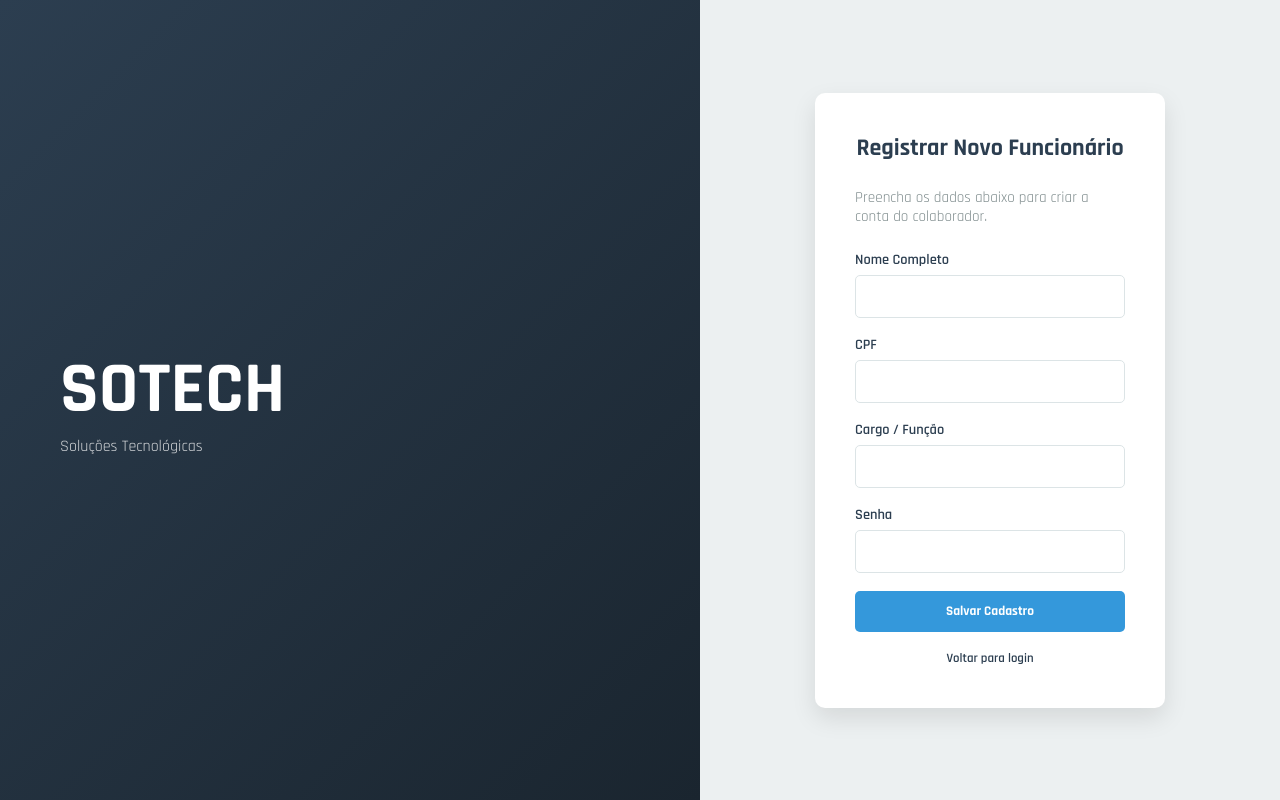
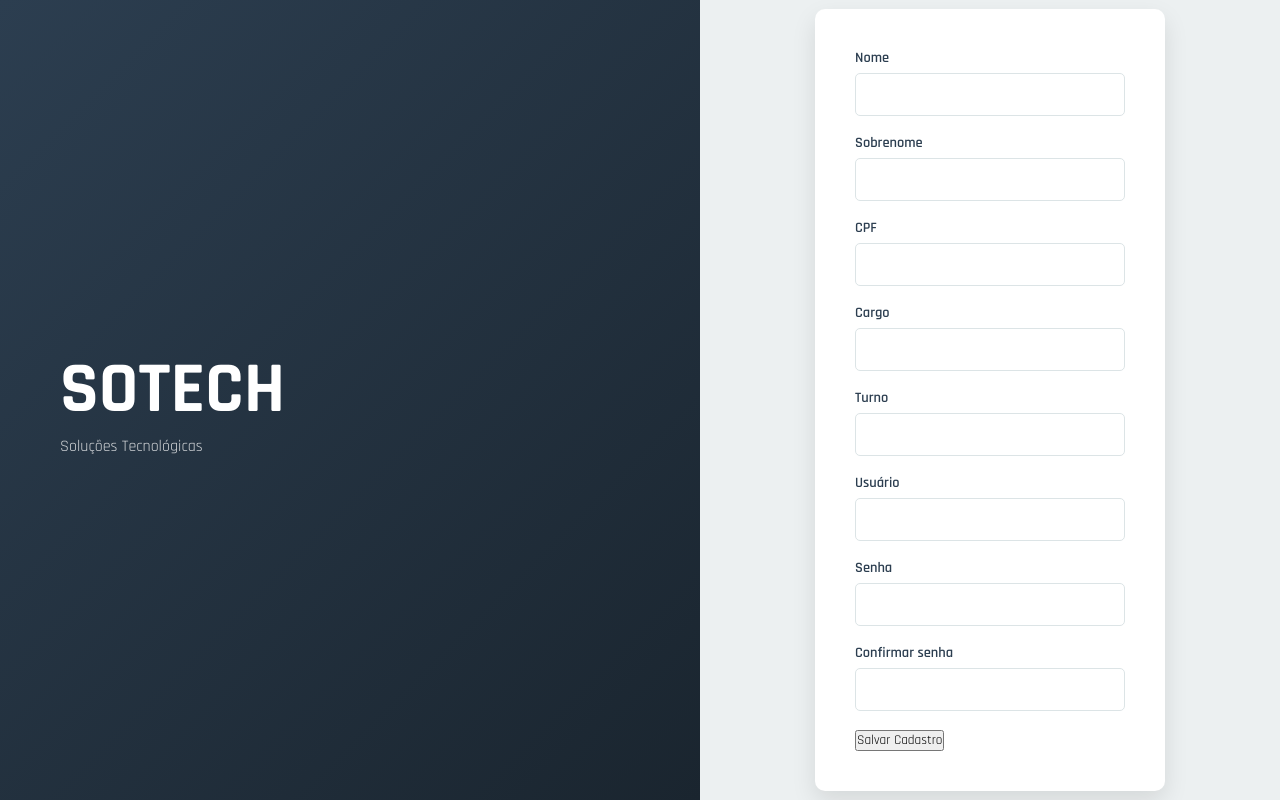
Before and after one commit to Kcallvs/Sotech, a Django app: page /cadastro/ in a window 1280 px wide. Run offline with Django 5.2, Linux system fonts and the light colour scheme; some libraries are stand-ins or nearby versions.

Commit message:
crudUsuario

```diff
--- a/core/forms.py
+++ b/core/forms.py
@@ -1,20 +1,12 @@
 from django import forms
-from .models import Cliente,Produto,Estoque
+from .models import Funcionario, Cliente,Produto,Estoque
 # from django.contrib.auth import get_user_model
-# from django.contrib.auth.forms import UserCreationForm, UserChangeForm
+from django.contrib.auth.forms import UserCreationForm
 
-# CustomUser = get_user_model()
-
-
-
-# class FuncionarioForm(forms.ModelForm):
-#     class Meta:
-#         model =  Funcionario
-#         fiels = ['fist_name','last_name','cargo','turno','cpf','password']
-
-#         widgets = {
-#             'password': forms.PasswordInput(),
-#         }
+class FuncionarioFormCadastro(UserCreationForm):
+    class Meta:
+        model =  Funcionario
+        fields = ['first_name','last_name','cargo','turno','cpf','username','password']
 
 class EstoqueForm(forms.ModelForm):
     class Meta:
--- a/core/models.py
+++ b/core/models.py
@@ -12,10 +12,10 @@ from django.contrib.auth.models import AbstractUser
 class Funcionario(AbstractUser):
     cargo = models.CharField("Cargo", max_length=50)
     turno = models.CharField("Turno", max_length=50)
-    cpf = models.CharField("CPF", max_length=11)
+    cpf = models.CharField("CPF", max_length=11, primary_key=True)
 
     def __str__(self):
-        return self.username
+        return self.cpf
 
 
 class Cliente(models.Model):
--- a/core/templates/html/cadastro.html
+++ b/core/templates/html/cadastro.html
@@ -1,4 +1,5 @@
 {% load static %}
+{% load widget_tweaks %}
 <!DOCTYPE html>
 <html>
 
@@ -9,7 +10,8 @@
     <meta name='viewport' content='width=device-width, initial-scale=1'>
     <link rel='stylesheet' type='text/css' media='screen' href="{% static 'style/global.css' %}?{% now 'U' %}">
 
-    <link rel='stylesheet' type='text/css' media='screen' href="{% static 'style/style_login_cadastro.css' %}?{% now 'U' %}">
+    <link rel='stylesheet' type='text/css' media='screen'
+        href="{% static 'style/style_login_cadastro.css' %}?{% now 'U' %}">
     <link href="https://cdnjs.cloudflare.com/ajax/libs/font-awesome/6.4.2/css/all.min.css" rel="stylesheet">
     <link rel="preconnect" href="https://fonts.googleapis.com">
     <link rel="preconnect" href="https://fonts.gstatic.com" crossorigin>
@@ -25,46 +27,48 @@
         </div>
 
         <div class="right">
-            <form action="{% url 'cadastro' %}"   method="POST">
+            <form method="POST">
                 {% csrf_token %}
 
-                <h2>Registrar Novo Funcionário</h2>
-                <p>Preencha os dados abaixo para criar a conta do colaborador.</p>
-
                 <div class="input-group">
-                    <label for="full_name">Nome Completo</label>
-                    <input type="text" id="full_name" name="full_name"  required>
+                    <label>Nome</label>
+                    <input type="text" name="first_name" required>
                 </div>
 
                 <div class="input-group">
-                    <label for="cpf">CPF</label>
-                    <input type="text" id="cpf" name="cpf"  maxlength="14" required>
+                    <label>Sobrenome</label>
+                    <input type="text" name="last_name" required>
                 </div>
 
                 <div class="input-group">
-                    <label for="role">Cargo / Função</label>
-                    <input type="text" id="role" name="role" required>
+                    <label>CPF</label>
+                    <input type="text" name="cpf" required>
                 </div>
 
-                   <div class="input-group">
-                    <label for="pass">Senha</label>
-                    <input type="password" id="pass" name="senha" required>
+                <div class="input-group">
+                    <label>Cargo</label>
+                    <input type="text" name="cargo" required>
                 </div>
 
-                <button type="submit" class="btn-save">Salvar Cadastro</button>
+                <div class="input-group">
+                    <label>Turno</label>
+                    <input type="text" name="turno" required>
+                </div>
 
-                     <div class="voltar">
-                     <a href="{% url 'inicio' %}">Voltar para login</a>
-                     </div>
+                <div class="input-group">
+                    <label>Usuário</label>
+                    <input type="text" name="username" required>
+                </div>
+
+                <div class="input-group">
+                    <label>Senha</label>
+                    <input type="password" name="password1" required>
+                </div>
+
+                <div class="input-group">
+                    <label>Confirmar senha</label>
+                    <input type="password" name="password2" required>
+                </div>
+
+                <button type="submit">Salvar Cadastro</button>
             </form>
-        </div>
-    </div>
-
-    </div>
-</body>
-
-<script>
-
-</script>
-
-</html>
--- a/core/urls.py
+++ b/core/urls.py
@@ -7,7 +7,7 @@ urlpatterns = [
 
     path('',inicio,name="inicio"),
     path('login/',login,name="login"),
-    path('cadastro/',cadastro,name="cadastro"),
+    path('cadastro/', cadastro, name="cadastro"),
     path('dashboard/',dashboard,name="dashboard"),
     path('perfil/',perfil,name="perfil"),
     path('pedido/',novo_pedido,name="pedido"),
--- a/core/views.py
+++ b/core/views.py
@@ -1,6 +1,19 @@
 from django.shortcuts import render,redirect
-from .forms import ClienteForm,ProdutoForm
 from .models import Cliente,Funcionario,Produto
+from .forms import ClienteForm,ProdutoForm,FuncionarioFormCadastro
+from django.contrib.auth import authenticate, login
+
+
+def cadastro(request):
+    form = FuncionarioFormCadastro(request.POST or None)
+    if form.is_valid():
+        form.save()
+        return redirect('login')
+    context = {
+        'form':form
+    }
+    return render(request, 'html/cadastro.html', context)
+
 
 def inicio(request):
     return render(request,"html/login.html")
@@ -8,8 +21,8 @@ def inicio(request):
 def login(request):
     return render(request,"html/login.html")
 
-def cadastro(request):
-    return render(request,"html/cadastro.html")
+# def cadastro(request):
+#     return render(request,"html/cadastro.html")
 
 def dashboard(request):
     return render(request,"html/dashboard.html")
```
Also changed, not shown: db.sqlite3.
